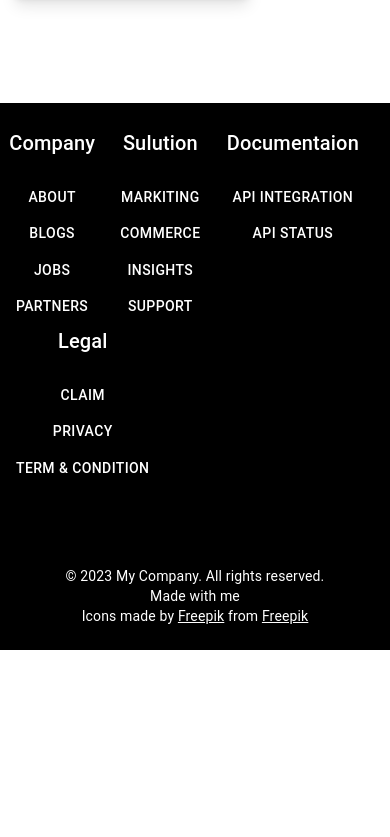
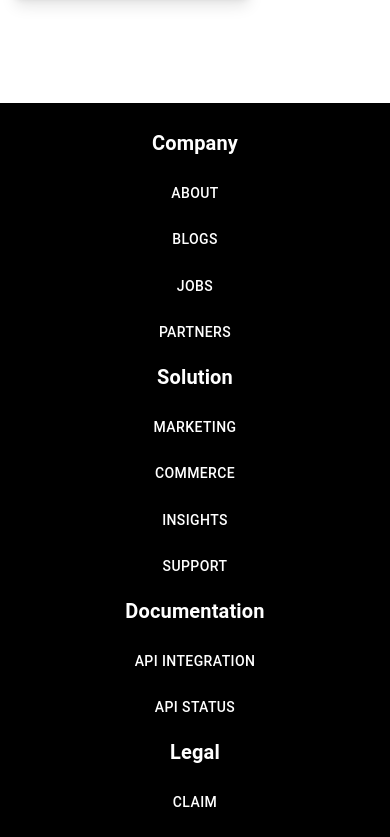
Before and after one commit to Shubh99992/Ecommerce-Website, a React (Create React App) app: page / in a window 390 px wide. Shown: the part 9887-10724 px from the top of the page. Before the commit the page ends 10537 px from the top, so only its background shows below. Built offline with nearby package versions, Linux system fonts and the light colour scheme.

Commit message:
Footer code Updated {Responsiveness done }

```diff
--- a/src/customer/components/Footer/Footer.jsx
+++ b/src/customer/components/Footer/Footer.jsx
@@ -1,6 +1,7 @@
 import { Button, Grid, Link } from "@mui/material";
 import { Typography } from "@mui/material";
 import React from "react";
+
 function Footer() {
   return (
     <div>
@@ -9,137 +10,120 @@ function Footer() {
         container
         sx={{ bgcolor: "black", color: "white", py: 3 }}
       >
-        <Grid item sx={12} sm={6} md={3}>
-          <Typography className="pb-5" variant="h6">
-            {""}
+        <Grid item xs={12} sm={6} md={3} lg={3}>
+          <Typography variant="h6" sx={{ fontWeight: 'bold', pb: 2 }}>
             Company
           </Typography>
 
           <div>
-            <Button className="pb-5" variant="h6">
-              {""}
+            <Button variant="body2" sx={{ pb: 2 }}>
               About
             </Button>
           </div>
 
           <div>
-            <Button className="pb-5" variant="h6">
-              {""}
+            <Button variant="body2" sx={{ pb: 2 }}>
               Blogs
             </Button>
           </div>
 
           <div>
-            <Button className="pb-5" variant="h6">
-              {""}
+            <Button variant="body2" sx={{ pb: 2 }}>
               Jobs
             </Button>
           </div>
 
           <div>
-            <Button className="pb-5" variant="h6">
-              {""}
+            <Button variant="body2" sx={{ pb: 2 }}>
               Partners
             </Button>
           </div>
         </Grid>
 
-        <Grid item sx={12} sm={6} md={3}>
-          <Typography className="pb-5" variant="h6">
-            {""}
-            Sulution
+        <Grid item xs={12} sm={6} md={3} lg={3}>
+          <Typography variant="h6" sx={{ fontWeight: 'bold', pb: 2 }}>
+            Solution
           </Typography>
           <div>
-            <Button className="pb-5" variant="h6" gutterButton>
-              {""}
-              Markiting
+            <Button variant="body2" sx={{ pb: 2 }}>
+              Marketing
             </Button>
           </div>
 
           <div>
-            <Button className="pb-5" variant="h6" gutterButton>
-              {""}
+            <Button variant="body2" sx={{ pb: 2 }}>
               Commerce
             </Button>
           </div>
 
           <div>
-            <Button className="pb-5" variant="h6" gutterButton>
-              {""}
+            <Button variant="body2" sx={{ pb: 2 }}>
               Insights
             </Button>
           </div>
 
           <div>
-            <Button className="pb-5" variant="h6" gutterButton>
-              {""}
+            <Button variant="body2" sx={{ pb: 2 }}>
               Support
             </Button>
           </div>
         </Grid>
 
-        <Grid item sx={12} sm={6} md={3}>
-          <Typography className="pb-5" variant="h6">
-            {""}
-            Documentaion
+        <Grid item xs={12} sm={6} md={3} lg={3}>
+          <Typography variant="h6" sx={{ fontWeight: 'bold', pb: 2 }}>
+            Documentation
           </Typography>
           <div>
-            <Button className="pb-5" variant="h6" gutterButton>
-              {""}
+            <Button variant="body2" sx={{ pb: 2 }}>
               API Integration
             </Button>
           </div>
 
           <div>
-            <Button className="pb-5" variant="h6" gutterButton>
-              {""}
+            <Button variant="body2" sx={{ pb: 2 }}>
               API Status
             </Button>
           </div>
         </Grid>
 
-        <Grid item sx={12} sm={6} md={3}>
-          <Typography className="pb-5" variant="h6">
-            {""}
+        <Grid item xs={12} sm={6} md={3} lg={3}>
+          <Typography variant="h6" sx={{ fontWeight: 'bold', pb: 2 }}>
             Legal
           </Typography>
           <div>
-            <Button className="pb-5" variant="h6" gutterButton>
-              {""}
+            <Button variant="body2" sx={{ pb: 2 }}>
               Claim
             </Button>
           </div>
 
           <div>
-            <Button className="pb-5" variant="h6" gutterButton>
-              {""}
+            <Button variant="body2" sx={{ pb: 2 }}>
               Privacy
             </Button>
           </div>
 
           <div>
-            <Button className="pb-5" variant="h6" gutterButton>
-              {""}
-              Term & Condition
+            <Button variant="body2" sx={{ pb: 2 }}>
+              Terms & Conditions
             </Button>
           </div>
         </Grid>
 
-        <Grid className="pt-20" item xs={12}>
+        <Grid className="pt-10" item xs={12}>
           <Typography variant="body2" component="p" align="center">
-            &copy; 2023 My Company. All rights reserved.{""}
+            &copy; 2023 Shubham. All rights reserved.
           </Typography>
 
           <Typography variant="body2" component="p" align="center">
-            Made with me {""}
+            Made with ❤️ by Shubham
           </Typography>
 
           <Typography variant="body2" component="p" align="center">
-            Icons made by {""}
+            Icons made by{" "}
             <Link href="#" color="inherit" underline="always">
               Freepik
-            </Link>
-            {""} from {""}
+            </Link>{" "}
+            from{" "}
             <Link href="#" color="inherit" underline="always">
               Freepik
             </Link>
```
